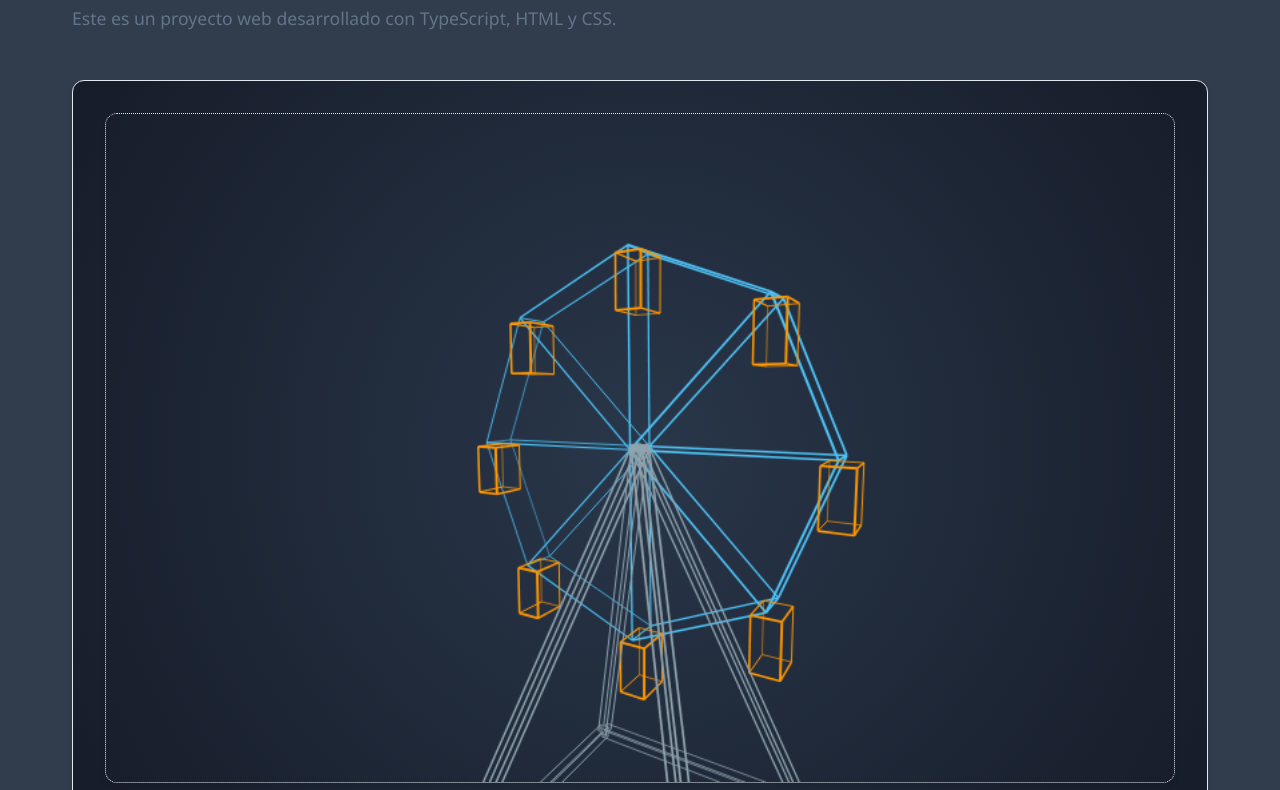
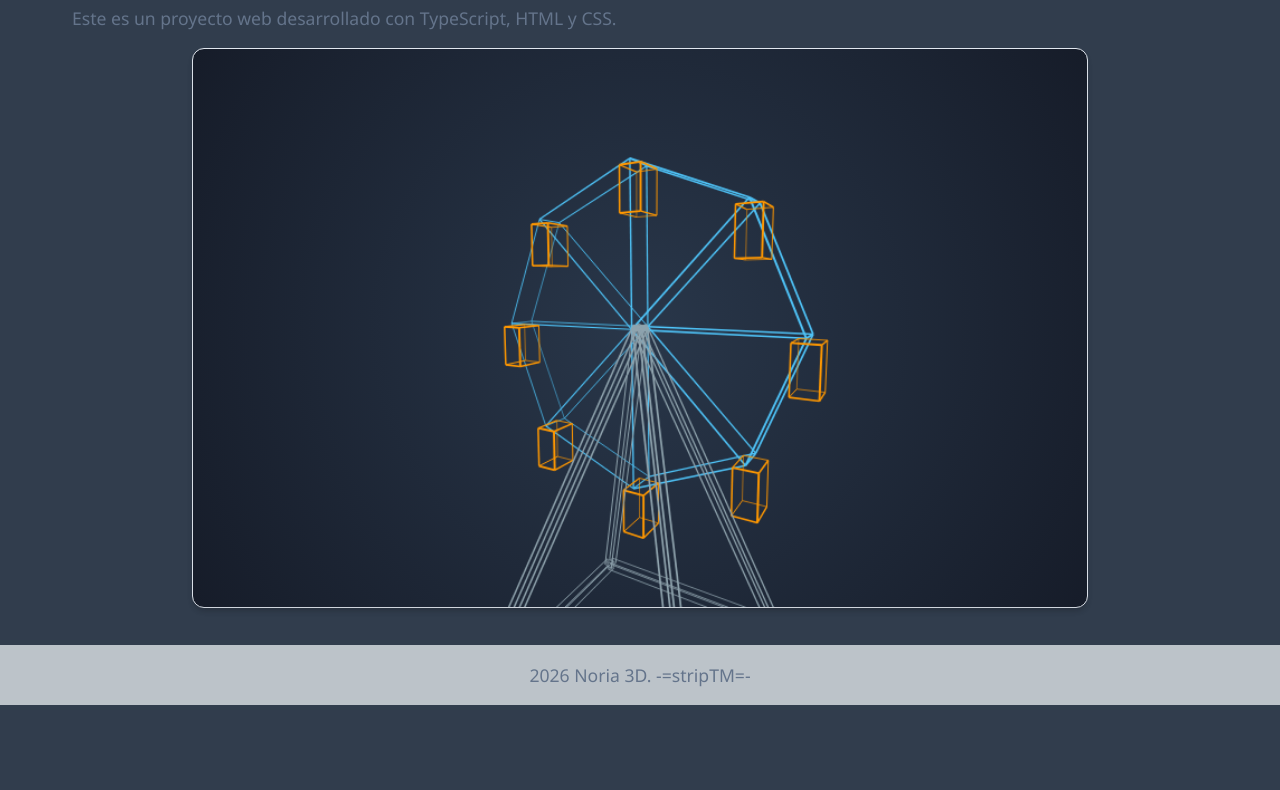
Before and after one commit to stripTM/noria_3d, a website with bundled scripts: page public/index.html in a window 1280 px wide. Shown: the part 95-885 px from the top of the page. After the commit the page ends 800 px from the top, so only its background shows below. Built offline with nearby package versions, Linux system fonts and the light colour scheme.

Commit message:
diseño de la pantalla para rellenarla

```diff
--- a/public/index.html
+++ b/public/index.html
@@ -20,7 +20,7 @@
 
     <main>
         <section id="inicio">
-            <h2>Bienvenido a Noria 3D</h2>
+            <h2>Noria 3D</h2>
             <p>Este es un proyecto web desarrollado con TypeScript, HTML y CSS.</p>
         </section>
 
@@ -29,12 +29,12 @@
                 <canvas id="noria-canvas" width="800" height="500"></canvas>
                 <!-- Contenido dinámico generado por TypeScript -->
             </div>
-            <img src="boceto.jpg" alt="Boceto"/>
+            <!-- <img src="boceto.jpg" alt="Boceto" width="1024" height="1024"/> -->
         </section>
     </main>
 
     <footer>
-        <p>&copy; 2025 Noria 3D. Todos los derechos reservados.</p>
+        <p>2026 <a href="https://github.com/stripTM/noria_3d">Noria 3D</a>. -=stripTM=-</p>
     </footer>
 
     <!-- Scripts TypeScript compilados -->
--- a/public/styles.css
+++ b/public/styles.css
@@ -21,6 +21,9 @@ body {
     line-height: 1.6;
     color: var(--text-color);
     background-color: var(--background-color);
+    min-height: 100vh;
+    display: flex;
+    flex-direction: column;
 }
 
 /* Header */
@@ -62,12 +65,10 @@ nav a:hover {
 /* Main content */
 main {
     max-width: 1200px;
+    width: 100%;
     margin: 0 auto;
     padding: 2rem;
-}
-
-section {
-    margin-bottom: 3rem;
+    flex: 1;
 }
 
 h2 {
@@ -112,20 +113,24 @@ button:active {
     background: #212838;
     background-image: radial-gradient(circle at center, #29374a 0%, #161c29 100%);
     border-radius: 12px;
-    padding: 2rem;
+    padding: 0;
     box-shadow: var(--shadow);
     border: 1px solid var(--border-color);
-    min-height: 400px;
+    aspect-ratio: 800 / 500;
+    max-height: 70vh;
+    width: 100%;
+    max-width: calc(70vh * 800 / 500);
+    margin: 0 auto;
 }
 #noria-canvas {
     width: 100%;
     height: 100%;
     display: block;
-    border: 1px dotted var(--border-color);
     border-radius: 12px;
     box-shadow: var(--shadow);
     background: transparent;
     cursor: grab;
+    touch-action: none;
 }
 
 #noria-canvas:active {
@@ -135,10 +140,18 @@ button:active {
 /* Footer */
 footer {
     background: var(--text-color);
-    color: white;
+    color: var(--secondary-color);
     text-align: center;
-    padding: 2rem;
-    margin-top: 4rem;
+    padding: 1rem 2rem;
+}
+footer p,
+footer a,
+footer a:visited {
+    color: var(--secondary-color);
+    text-decoration: none;
+    font-weight: 500;
+    padding: 0;
+    margin: 0;
 }
 
 /* Responsive design */
```
